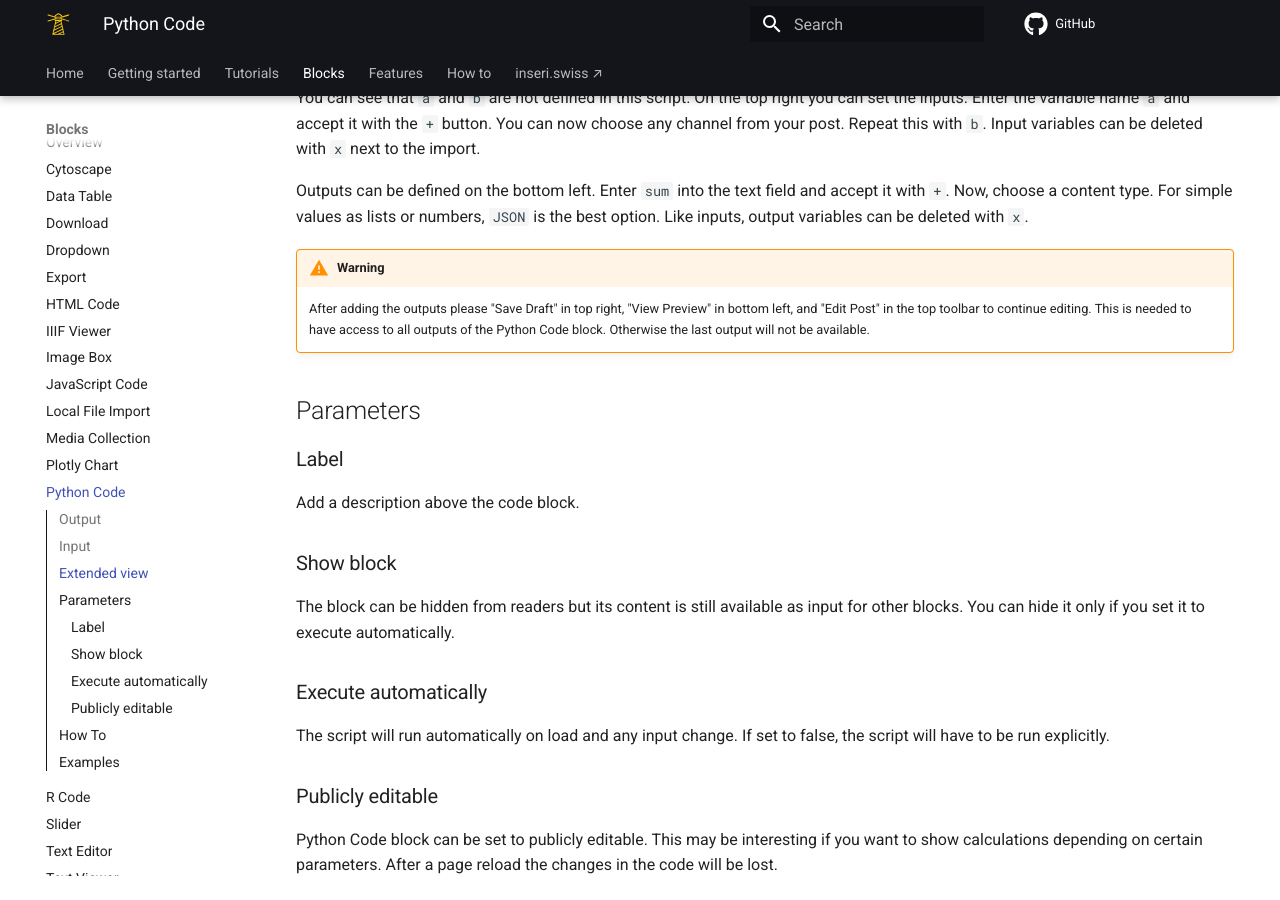
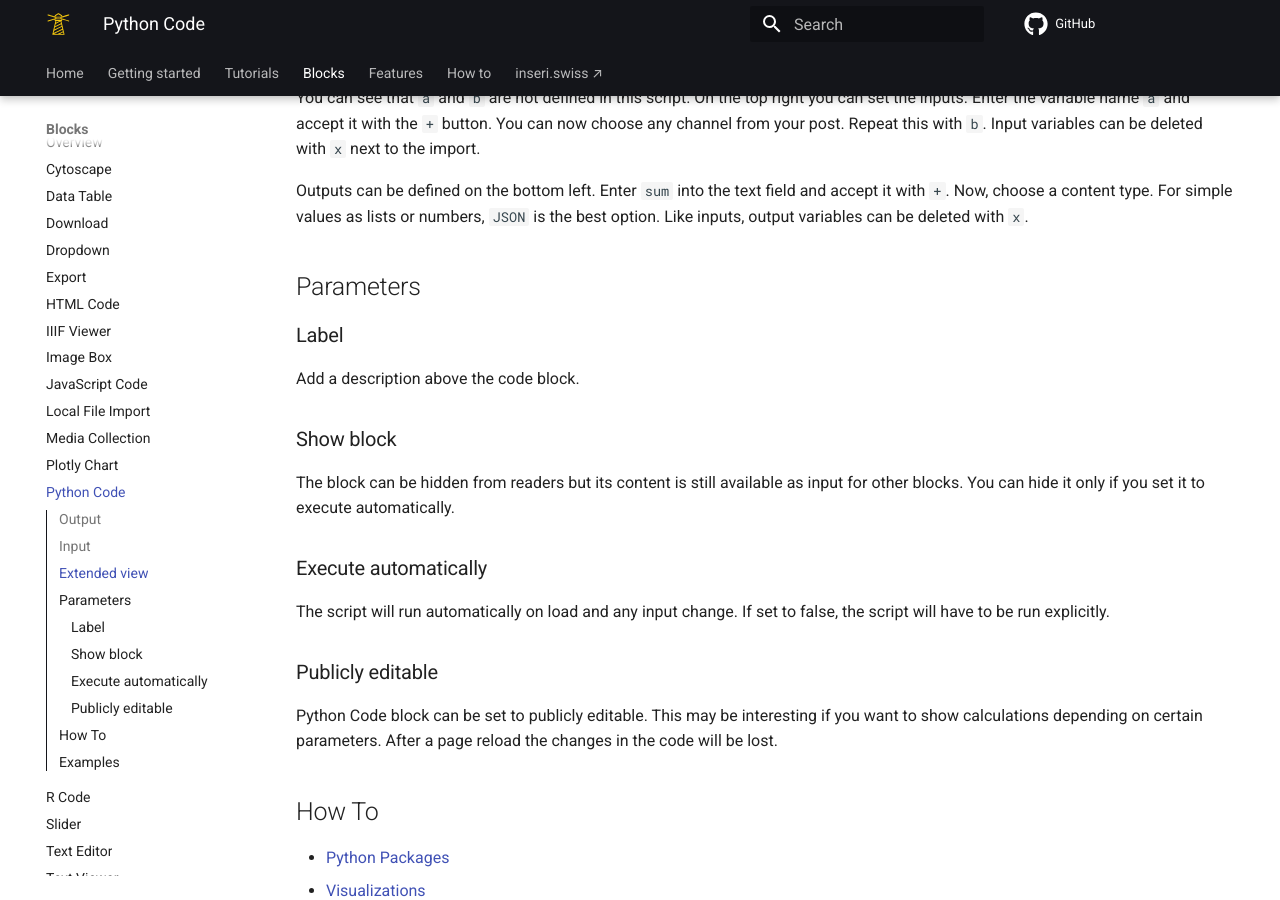
Before and after one commit to inseri-swiss/inseri-core-wp, an MkDocs documentation site: the page built from docs/blocks/python.md, in a window 1280 px wide and 900 px high, scrolled down 692 px. Built offline with MkDocs 1.6.1 and Material for MkDocs 9.7.7, drawn with Linux system fonts in a browser that asks for light colours; comment, search, counter and statistics services are not loaded.

Commit message:
docs: comment out the warnings related to the availability of the outputs in Python and JavaScript Code blocks

```diff
--- a/docs/blocks/python.md
+++ b/docs/blocks/python.md
@@ -30,9 +30,9 @@ On the top right you can set the inputs. Enter the variable name `a` and accept
 Outputs can be defined on the bottom left. Enter `sum` into the text field and accept it with `+`. Now, choose a content type. For simple values as lists or numbers, `JSON` is the best option.
 Like inputs, output variables can be deleted with `x`.
 
-!!! warning
+<!-- !!! warning
 
-    After adding the outputs please "Save Draft" in top right, "View Preview" in bottom left, and "Edit Post" in the top toolbar to continue editing. This is needed to have access to all outputs of the Python Code block. Otherwise the last output will not be available.
+    After adding the outputs please "Save Draft" in top right, "View Preview" in bottom left, and "Edit Post" in the top toolbar to continue editing. This is needed to have access to all outputs of the Python Code block. Otherwise the last output will not be available. -->
 
 ## Parameters
 
```
Also changed, not shown: docs/blocks/javascript.md (+2 -2 lines), docs/tutorials/data_mapping_with_python.md (+2 -2 lines).
